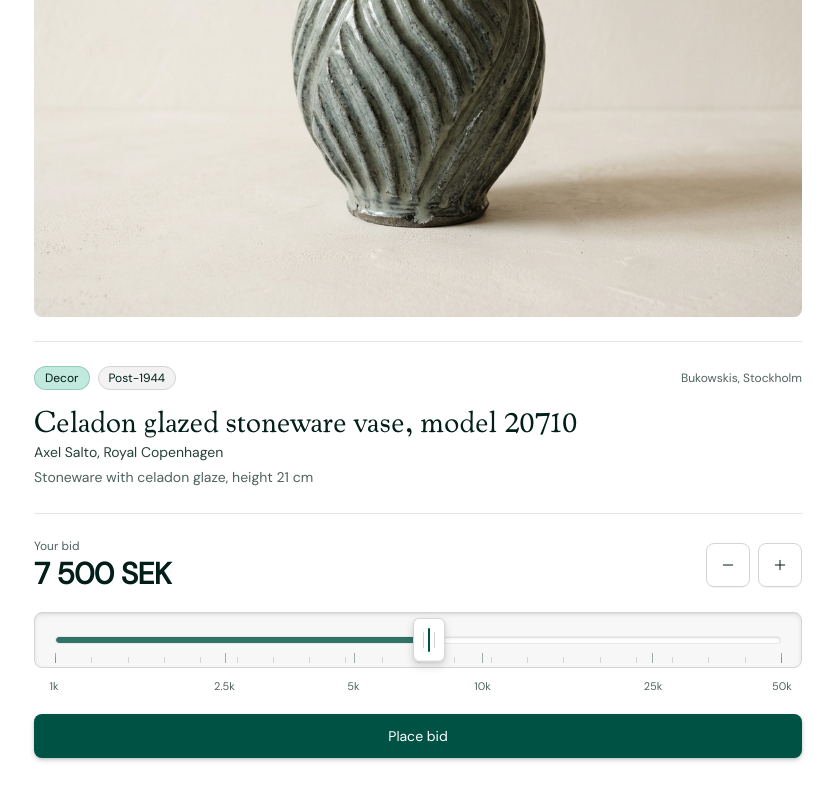
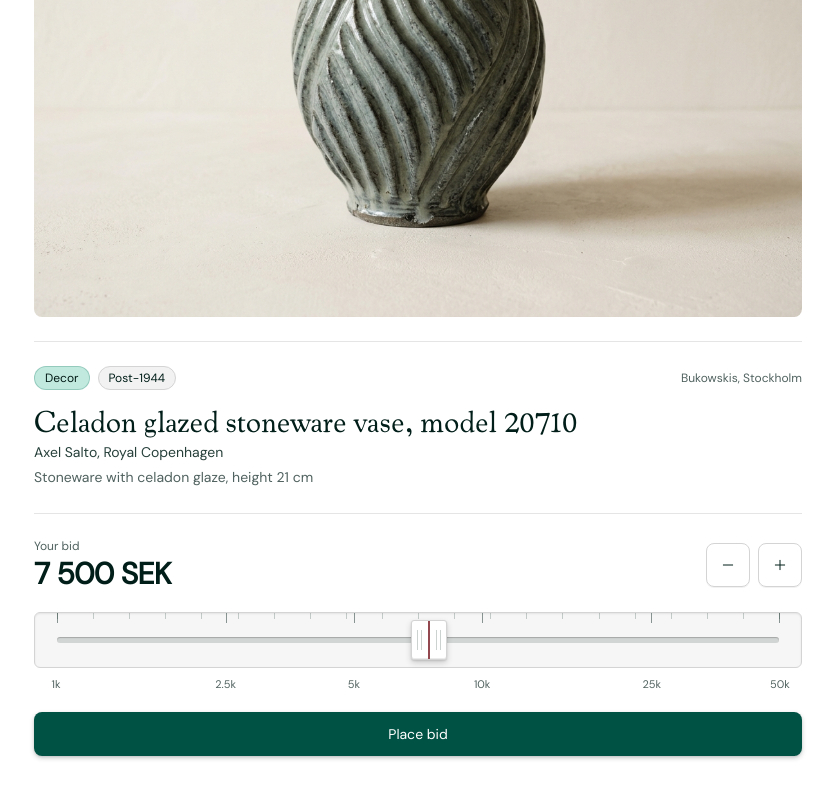
Before and after one commit to bergets/kohl-design, a Next.js app: page /playground/auction-guesser in a window 1280 px wide. Shown: the part 413-1213 px from the top of the page, without its empty margins (222-1057 px from the left). Built offline with nearby package versions, Linux system fonts and the light colour scheme.

Commit message:
Redesign auction slider with Braun / Dieter Rams instrument aesthetic

```diff
--- a/app/playground/auction-guesser/PriceRulerInput.tsx
+++ b/app/playground/auction-guesser/PriceRulerInput.tsx
@@ -113,7 +113,7 @@ function stepAuctionPrice(
 }
 
 const MINOR_TICK_POSITIONS = Array.from({ length: 21 }, (_, i) => i * 5);
-const TRACK_INSET_PX = 20;
+const TRACK_INSET_PX = 22;
 
 export interface PriceRulerInputProps {
   value: number;
@@ -224,21 +224,13 @@ export function PriceRulerInput({
   const insetPos = (pct: number) =>
     `calc(${TRACK_INSET_PX}px + (100% - ${TRACK_INSET_PX * 2}px) * ${pct / 100})`;
 
-  const slotStartPercent = minBound !== null ? minBoundPercent : 0;
-  const slotFillWidth = Math.max(0, thumbPercent - slotStartPercent);
-
   return (
     <div className="space-y-5">
       {/* Bid Readout + Fine Nudge Controls */}
       <div className="flex items-center justify-between gap-3">
         <div className="space-y-0.5">
           <p className="text-xs text-muted-foreground">Your bid</p>
-          <p
-            className={cn(
-              "text-2xl sm:text-3xl font-semibold tabular-nums tracking-tight origin-left transition-all duration-150",
-              isDragging ? "text-primary scale-[1.04]" : "text-foreground scale-100"
-            )}
-          >
+          <p className="text-2xl sm:text-3xl font-semibold text-foreground tabular-nums tracking-tight">
             {formatSek(value)}
           </p>
         </div>
@@ -273,8 +265,8 @@ export function PriceRulerInput({
         </div>
       </div>
 
-      {/* Physical Hardware Fader Track */}
-      <div className="space-y-2.5">
+      {/* Braun / Dieter Rams Precision Fader */}
+      <div className="space-y-2">
         <div
           ref={trackRef}
           role="slider"
@@ -290,63 +282,41 @@ export function PriceRulerInput({
           onPointerCancel={handlePointerUp}
           onKeyDown={handleKeyDown}
           className={cn(
-            "group relative h-14 w-full rounded-[var(--radius)] border bg-muted/60 touch-none select-none outline-none transition-all duration-150",
-            "shadow-[inset_0_2px_5px_rgba(0,0,0,0.08),inset_0_1px_1px_rgba(0,0,0,0.05),0_1px_0_rgba(255,255,255,0.6)]",
-            "dark:shadow-[inset_0_2px_6px_rgba(0,0,0,0.45),inset_0_1px_2px_rgba(0,0,0,0.35),0_1px_0_rgba(255,255,255,0.04)]",
+            "group relative h-14 w-full rounded-[var(--radius-sm)] border bg-muted/70 touch-none select-none outline-none transition-colors duration-150",
+            "shadow-[inset_0_1px_2px_rgba(0,0,0,0.08)] dark:shadow-[inset_0_1px_3px_rgba(0,0,0,0.5)]",
             "focus-visible:ring-2 focus-visible:ring-ring focus-visible:ring-offset-2 focus-visible:ring-offset-background",
             isDragging
-              ? "cursor-grabbing border-primary/60"
+              ? "cursor-grabbing border-foreground/30"
               : "cursor-grab border-border hover:border-foreground/25"
           )}
         >
-          {/* Ruled-out lower bound overlay */}
+          {/* Ruled-out lower bound stop */}
           {minBound !== null && minBoundPercent > 0 && (
             <div
               aria-hidden="true"
               style={{ width: insetPos(minBoundPercent) }}
-              className="absolute inset-y-0 left-0 rounded-l-[var(--radius)] bg-background/70 border-r border-border/80 pointer-events-none"
+              className="absolute inset-y-0 left-0 rounded-l-[var(--radius-sm)] bg-background/75 border-r border-foreground/20 pointer-events-none"
             />
           )}
 
-          {/* Ruled-out upper bound overlay */}
+          {/* Ruled-out upper bound stop */}
           {maxBound !== null && maxBoundPercent < 100 && (
             <div
               aria-hidden="true"
               style={{ left: insetPos(maxBoundPercent), right: 0 }}
-              className="absolute inset-y-0 rounded-r-[var(--radius)] bg-background/70 border-l border-border/80 pointer-events-none"
+              className="absolute inset-y-0 rounded-r-[var(--radius-sm)] bg-background/75 border-l border-foreground/20 pointer-events-none"
             />
           )}
 
-          {/* Recessed Center Groove / Rail */}
-          <div
-            aria-hidden="true"
-            style={{ left: `${TRACK_INSET_PX}px`, right: `${TRACK_INSET_PX}px` }}
-            className="absolute top-1/2 -translate-y-1/2 h-2 rounded-full bg-background/80 border border-border/50 shadow-[inset_0_1px_2px_rgba(0,0,0,0.14)] dark:shadow-[inset_0_1px_3px_rgba(0,0,0,0.6)] pointer-events-none overflow-hidden"
-          >
-            {/* Active Bid Fill Inside the Groove */}
-            <div
-              style={{
-                left: `${slotStartPercent}%`,
-                width: `${slotFillWidth}%`,
-              }}
-              className={cn(
-                "absolute inset-y-0 rounded-full transition-colors duration-150",
-                isDragging ? "bg-primary" : "bg-primary/80"
-              )}
-            />
-          </div>
-
-          {/* Engraved Minor Ticks */}
+          {/* Printed Instrument Dial Ticks (Top Edge) */}
           {MINOR_TICK_POSITIONS.map((pct) => (
             <div
               key={pct}
               aria-hidden="true"
               style={{ left: insetPos(pct) }}
-              className="absolute bottom-1 h-1.5 w-px bg-foreground/15 pointer-events-none"
+              className="absolute top-0 h-1.5 w-px bg-foreground/20 pointer-events-none"
             />
           ))}
-
-          {/* Engraved Major Scale Ticks */}
           {ticks.map((tick) => {
             const pct = priceToPercent(tick.value, minPrice, maxPrice);
             return (
@@ -354,10 +324,17 @@ export function PriceRulerInput({
                 key={tick.value}
                 aria-hidden="true"
                 style={{ left: insetPos(pct) }}
-                className="absolute bottom-1 h-2.5 w-px bg-foreground/35 pointer-events-none"
+                className="absolute top-0 h-2.5 w-px bg-foreground/45 pointer-events-none"
               />
             );
           })}
+
+          {/* Milled Center Channel */}
+          <div
+            aria-hidden="true"
+            style={{ left: `${TRACK_INSET_PX}px`, right: `${TRACK_INSET_PX}px` }}
+            className="absolute top-1/2 -translate-y-1/2 h-1.5 rounded-full bg-foreground/15 dark:bg-black/65 shadow-[inset_0_1px_1px_rgba(0,0,0,0.22)] pointer-events-none"
+          />
 
           {/* Previous Guess Pins */}
           {previousGuesses.map((guess, idx) => {
@@ -367,27 +344,38 @@ export function PriceRulerInput({
                 key={`${guess}-${idx}`}
                 aria-hidden="true"
                 style={{ left: insetPos(pct) }}
-                className="absolute top-1.5 h-2 w-2 -translate-x-1/2 rounded-full bg-muted-foreground/60 ring-1 ring-background pointer-events-none"
+                className="absolute bottom-1.5 h-1.5 w-1.5 -translate-x-1/2 rounded-full bg-foreground/40 pointer-events-none"
               />
             );
           })}
 
-          {/* Overlapping 3D Fader Cap */}
+          {/* Braun Architectural Slider Cap */}
           <div
             aria-hidden="true"
             style={{ left: insetPos(thumbPercent) }}
             className={cn(
-              "absolute top-1/2 -translate-x-1/2 -translate-y-1/2 flex items-center justify-center gap-1 w-8 h-11 rounded-[var(--radius-sm)] bg-card border pointer-events-none transition-[transform,box-shadow,border-color] duration-150",
-              "shadow-[0_4px_10px_rgba(0,0,0,0.14),0_1px_3px_rgba(0,0,0,0.08),inset_0_1px_0_rgba(255,255,255,0.75),inset_0_-1px_0_rgba(0,0,0,0.06)]",
-              "dark:shadow-[0_4px_12px_rgba(0,0,0,0.5),0_1px_3px_rgba(0,0,0,0.4),inset_0_1px_0_rgba(255,255,255,0.12),inset_0_-1px_0_rgba(0,0,0,0.35)]",
+              "absolute top-1/2 -translate-x-1/2 -translate-y-1/2 flex items-center justify-center w-9 h-10 rounded-[3px] bg-card border pointer-events-none transition-[transform,box-shadow,border-color] duration-150",
+              "shadow-[0_3px_6px_rgba(0,0,0,0.16),0_1px_2px_rgba(0,0,0,0.12),inset_0_1px_0_rgba(255,255,255,0.8),inset_0_-1px_0_rgba(0,0,0,0.08)]",
+              "dark:shadow-[0_3px_8px_rgba(0,0,0,0.55),0_1px_2px_rgba(0,0,0,0.45),inset_0_1px_0_rgba(255,255,255,0.12),inset_0_-1px_0_rgba(0,0,0,0.4)]",
               isDragging
-                ? "scale-110 -translate-y-[54%] border-primary shadow-[0_10px_20px_rgba(0,0,0,0.2),0_2px_6px_rgba(0,0,0,0.12),inset_0_1px_0_rgba(255,255,255,0.85)] dark:shadow-[0_10px_22px_rgba(0,0,0,0.65),inset_0_1px_0_rgba(255,255,255,0.16)]"
-                : "border-border/90 group-hover:scale-105 group-hover:border-primary/60"
+                ? "-translate-y-[53%] border-foreground/40 shadow-[0_7px_14px_rgba(0,0,0,0.22),0_2px_4px_rgba(0,0,0,0.14),inset_0_1px_0_rgba(255,255,255,0.85)] dark:shadow-[0_8px_16px_rgba(0,0,0,0.65),inset_0_1px_0_rgba(255,255,255,0.16)]"
+                : "border-border group-hover:border-foreground/30"
             )}
           >
-            <span className="h-4 w-px rounded-full bg-foreground/20 shadow-[1px_0_0_rgba(255,255,255,0.5)] dark:shadow-[1px_0_0_rgba(255,255,255,0.08)]" />
-            <span className="h-6 w-0.5 rounded-full bg-primary" />
-            <span className="h-4 w-px rounded-full bg-foreground/20 shadow-[1px_0_0_rgba(255,255,255,0.5)] dark:shadow-[1px_0_0_rgba(255,255,255,0.08)]" />
+            {/* Left Machined Grooves */}
+            <div className="flex items-center gap-[3px]">
+              <span className="h-5 w-px bg-foreground/20 shadow-[1px_0_0_rgba(255,255,255,0.55)] dark:shadow-[1px_0_0_rgba(255,255,255,0.06)]" />
+              <span className="h-5 w-px bg-foreground/20 shadow-[1px_0_0_rgba(255,255,255,0.55)] dark:shadow-[1px_0_0_rgba(255,255,255,0.06)]" />
+            </div>
+
+            {/* Center Signal Index Hairline */}
+            <span className="mx-1.5 h-full w-[2px] bg-accent" />
+
+            {/* Right Machined Grooves */}
+            <div className="flex items-center gap-[3px]">
+              <span className="h-5 w-px bg-foreground/20 shadow-[1px_0_0_rgba(255,255,255,0.55)] dark:shadow-[1px_0_0_rgba(255,255,255,0.06)]" />
+              <span className="h-5 w-px bg-foreground/20 shadow-[1px_0_0_rgba(255,255,255,0.55)] dark:shadow-[1px_0_0_rgba(255,255,255,0.06)]" />
+            </div>
           </div>
         </div>
 
```
